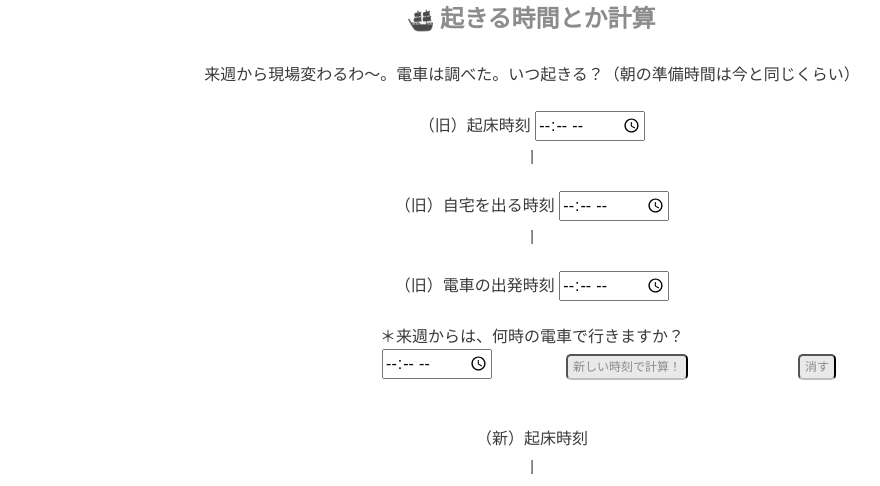
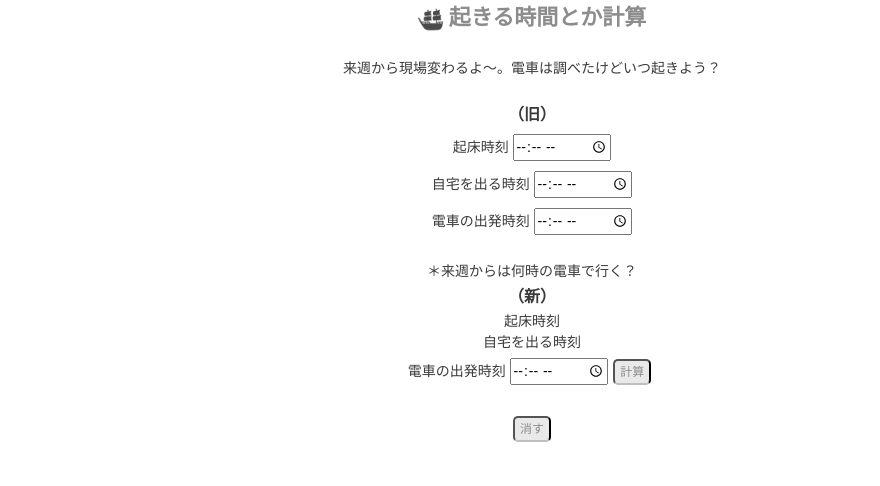
Before and after one commit to mhaya18/time_calc, a plain HTML site: page index.html in a window 1280 px wide. Shown: the top 486 px of the page, without its empty margins (108-988 px from the left). Drawn offline with Linux system fonts and the light colour scheme.

Commit message:
レイアウト変更

```diff
--- a/css/common.css
+++ b/css/common.css
@@ -1,9 +1,8 @@
 body {
   font-family: 'PT Sans', sans-serif;
-  font-size:16px;
+  font-size:14px;
   background-color:#fff;
   color: #3a3a3a;
-
 }
 
 .row {
@@ -30,7 +29,7 @@ a:hover{
 
 h1 {
   color: #8c8c8c;
-  font-size: 24px;
+  font-size: 22px;
   font-weight:bold;
   margin: 5px 0px; // 上下 左右
 }
@@ -39,8 +38,13 @@ h2 {
   color: #3a3a3a;
   font-size: 16px;
   font-weight:bold;
-  margin: 15px 0px; // 上下 左右
+  margin: 5px 0px; // 上下 左右
 }
+
+input {
+  margin: 5px 0px; // 上下 左右
+}
+
 
 button {
   display: inline-block;
@@ -58,12 +62,6 @@ button:active {
   transform: translateY(1px);/*下に動く*/
 }
 
-
-.tate {
-  font-size: 14px;
-  margin:5px 0px 0px 0px;
-}
-
 .logo {
   font-size: 12px;
   color: #8c8c8c;
--- a/index.html
+++ b/index.html
@@ -20,54 +20,48 @@
         <br>
         <div class="row">
             <div class="col-md-12">
-                <span>来週から現場変わるわ～。電車は調べた。いつ起きる？（朝の準備時間は今と同じくらい）</span><br>
+                <span>来週から現場変わるよ～。電車は調べたけどいつ起きよう？</span><br>
             </div>
         </div>
         <br>
         <div class="row">
             <div class="col-md-12">
-                <span>（旧）起床時刻</span>
+                <h2>（旧）</h2>
+                <span>起床時刻</span>
                 <input type="time" id="old_ki"><br>
-                <p class="tate">|</p><br>
-                <span>（旧）自宅を出る時刻</span>
+                <span>自宅を出る時刻</span>
                 <input type="time" id="old_ji"><br>
-                <p class="tate">|</p><br>
-                <span>（旧）電車の出発時刻</span>
+                <span>電車の出発時刻</span>
                 <input type="time" id="old_de"><br>
             </div>
         </div>
         <br>
         <div class="row">
             <div class="col-md-12">
-                <span>＊来週からは、何時の電車で行きますか？</span>
+                <span>＊来週からは何時の電車で行く？</span>
             </div>
         </div>
+
         <div class="row">
-            <div class="col-md-4">
+            <div class="col-md-12">
+                <h2>（新）</h2>
+                <span>起床時刻 </span>
+                <span id="new_ki"></span><br>
+                <span>自宅を出る時刻 </span>
+                <span id="new_ji"></span><br>
+                <span>電車の出発時刻 </span>
+                <input type="time" id="in_de"><button type="button" id="button_keisan" value="value">計算</button><br><br>
             </div>
-            <div class="col-md-2">
-                <input type="time" id="in_de"><br><br>
-            </div>
-            <div class="col-md-2">
-                <button type="button" id="button_keisan" value="value">新しい時刻で計算！</button>
-            </div>
-            <div class="col-md-2">
+        </div>
+
+
+        <div class="row">
+            <div class="col-md-12">
                 <button type="button" id="button_clear" value="value">消す</button>
             </div>
         </div>
         <br>
-        <div class="row">
-            <div class="col-md-12">
-                <span>（新）起床時刻 </span>
-                <span id="new_ki"></span><br>
-                <p class="tate">|</p><br>
-                <span>（新）自宅を出る時刻 </span>
-                <span id="new_ji"></span><br>
-                <p class="tate">|</p><br>
-                <span>（新）電車の出発時刻 </span>
-                <span id="new_de"></span><br>
-            </div>
-        </div>
+
         <br>
         <div class="row">
             <div class="col-md-2">
--- a/js/main.js
+++ b/js/main.js
@@ -41,8 +41,6 @@ $(function() {
     // 自宅～電車までの時間
     var ji2de = keisan(old_ji, old_de);
 
-    // 電車
-    $('#new_de').text(in_de);
     // 自宅発
     $('#new_ji').text(keisan(ji2de, in_de));
 
```
